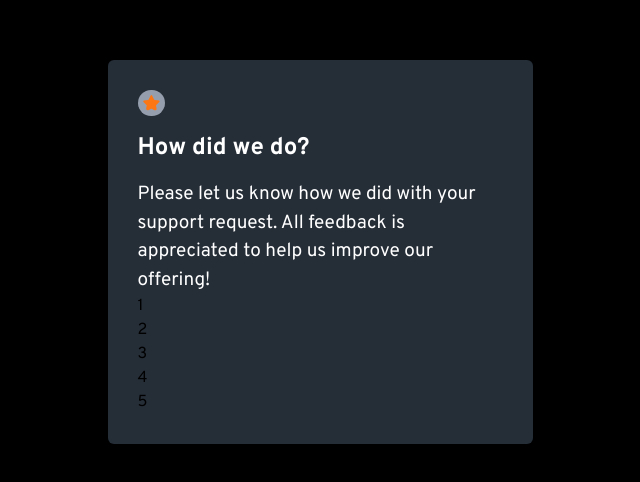
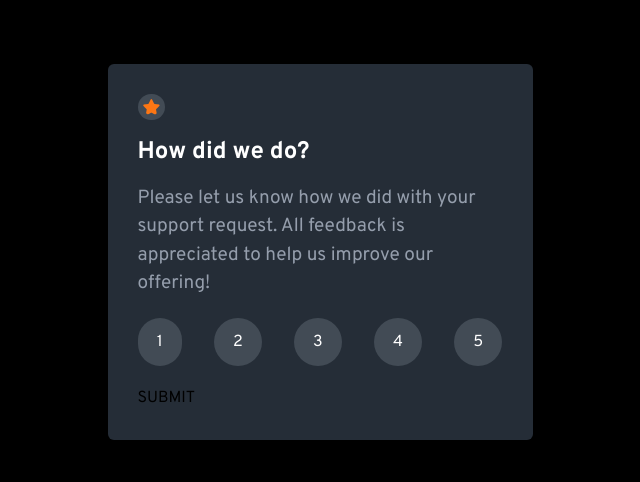
Before and after one commit to zesciati/-Interactive-rating-component, a plain HTML site: page index.html in a window 1280 px wide. Shown: the part 148-630 px from the top of the page, without its empty margins (320-960 px from the left). Drawn offline with Linux system fonts and the light colour scheme.

Commit message:
mengerjakan submit

```diff
--- a/index.html
+++ b/index.html
@@ -15,23 +15,26 @@
 <body class="font-(family-name:--font-overpass) bg-black">
   <!-- parent -->
   <div class="flex-container min-h-screen flex justify-center items-center">
-    <!-- children -->
-    <div class="flex-item bg-(--clr-grey-900) p-(--space-m) m-(--space-s) flex-col rounded-md max-w-[425px]">
-      <img src="./images/icon-star.svg" alt="" class="bg-(--clr-grey-500) p-(--space-3xs) rounded-full" />
+    <!-- ---------------------------- rating state ------------------------------->
+    <section class="flex-item bg-(--clr-grey-900) p-(--space-m) m-(--space-s) flex-col rounded-md max-w-[425px]">
+      <img src="./images/icon-star.svg" alt="" class="bg-(--clr-bg-grey) p-(--space-3xs) rounded-full" />
       <h1 class="text-(--clr-white) py-[1rem] text-2xl font-bold">How did we do?</h1>
-      <p class="text-(--clr-white) text-(length:--step-0)">
+      <p class="text-(--clr-grey-500) text-(length:--step-0)">
         Please let us know how we did with your support request. All feedback
         is appreciated to help us improve our offering!
       </p>
       <!-- direction-row, justify-content -->
-      <ul>
+      <ul class=" flex flex-row justify-between text-white py-[1.3rem]">
         <li><button type="submit" value="1">1</button></li>
         <li><button type="submit" value="2">2</button></li>
         <li><button type="submit" value="3">3</button></li>
         <li><button type="submit" value="4">4</button></li>
         <li><button type="submit" value="5">5</button></li>
       </ul>
-    </div>
+      <button type="submit" value="SUBMIT">SUBMIT</button>
+      <!------------------------------ rating state end ------------------------------->
+    </section>
+
   </div>
 </body>
 
--- a/src/input.css
+++ b/src/input.css
@@ -18,6 +18,7 @@
   --clr-grey-500: oklch(0.6968 0.0227 259.94);
   --clr-grey-900: oklch(0.2939 0.0207 253.61);
   --clr-grey-950: oklch(0.19 0.0067 258.37);
+  --clr-bg-grey:oklch(0.4087 0.0198 251.53);
   --clr-bluish: oklch(0.6371 0.1426 258.37);
 
   /* spacing */
@@ -36,8 +37,23 @@
   --step-5: clamp(2.0218rem, 1.4645rem + 2.7864vw, 3.624rem);
 }
 
-@layer theme {
-  :root {
-    --tw-color-red-500: oklch(0.637 0.237 25.331);
-  }
+li button{
+  background-color: var(--clr-bg-grey);
+  border-radius: 25px;
+  padding: .72em 1.2em ;
 }
+
+li button:hover{
+  background-color: var(--clr-orange);
+  color: var(--clr-grey-900);
+}
+
+li button:hover{
+  background-color: var(--clr-orange);
+  color: var(--clr-grey-900);
+}
+
+li button:focus{
+  background-color: var(--clr-white);
+  color: var(--clr-grey-950);
+}
```
Also changed, not shown: src/output.css.
